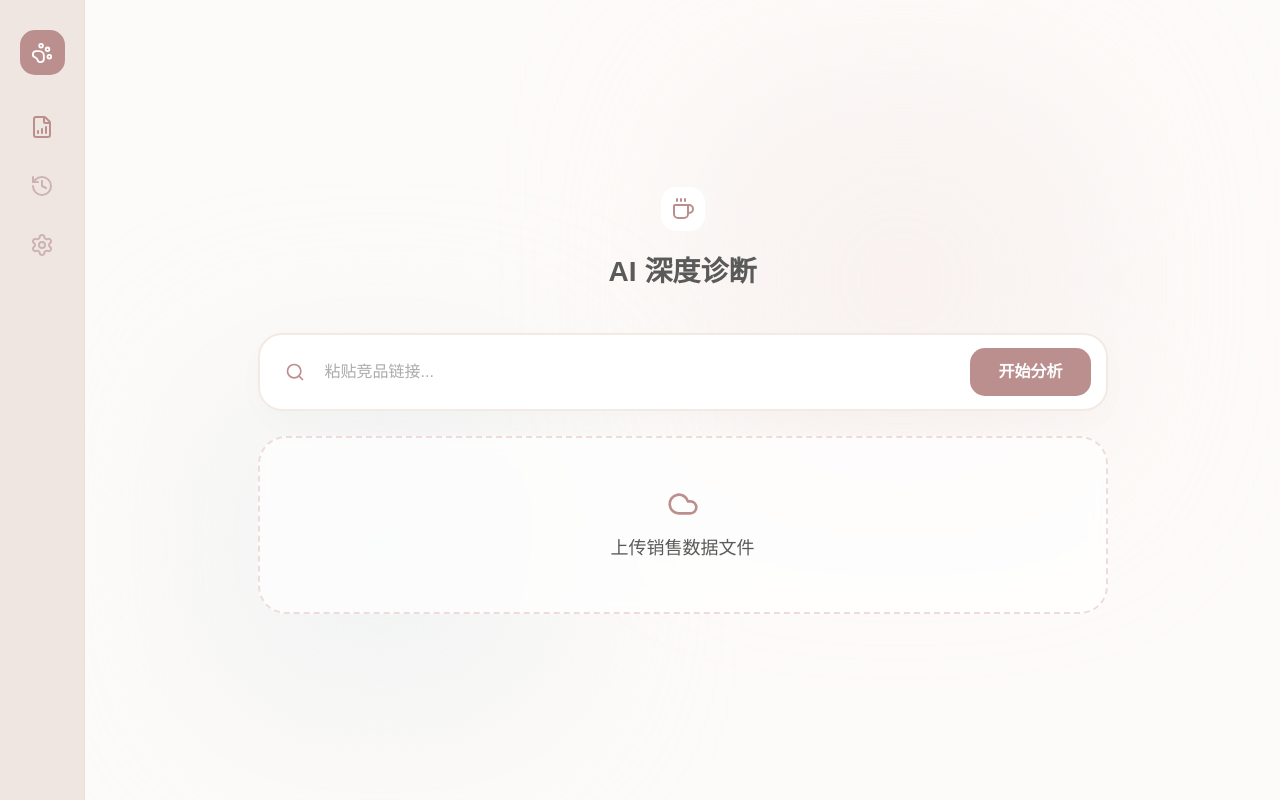
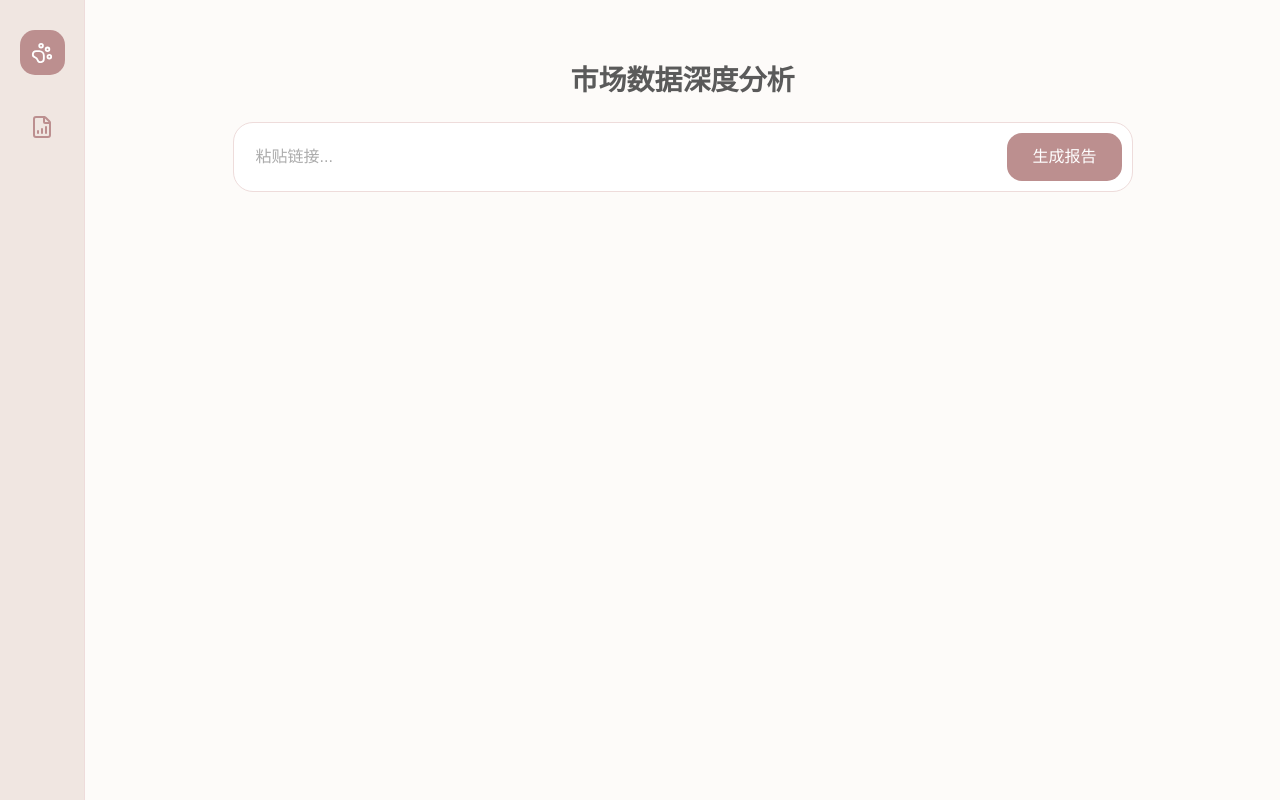
Before and after one commit to olivn11240706/insight-engine, a Next.js app in the folder web/: page / in a window 1280 px wide. Built offline with nearby package versions, Linux system fonts and the light colour scheme.

Commit message:
fix: 补充定义COLORS变量并优化研报风格UI

```diff
--- a/web/app/page.tsx
+++ b/web/app/page.tsx
@@ -1,152 +1,96 @@
 'use client';
 
-import React, { useState, useEffect } from 'react';
+import React, { useState } from 'react';
 import {
-  UploadCloud, Search, Sparkles, Coffee, Cloud,
-  FileBarChart, History as HistoryIcon, Settings, HelpCircle, PawPrint, Trash2
+  UploadCloud, Search, Coffee, Cloud,
+  FileBarChart, History as HistoryIcon, Settings, PawPrint,
+  TrendingUp, DollarSign, Target, Award
 } from 'lucide-react';
 import { PieChart, Pie, Cell, BarChart, Bar, XAxis, Tooltip, ResponsiveContainer } from 'recharts';
 
-const COLORS = ['#BC8F8F', '#A9BA9D', '#8FA9BC', '#BCA48F', '#9B8FBC'];
+// --- 这里必须定义 COLORS，否则会报你在截图中看到的错误 ---
+const CHART_COLORS = ['#BC8F8F', '#A9BA9D', '#8FA9BC', '#BCA48F', '#9B8FBC'];
 
-export default function IntegratedWorkstation() {
-  const [activeTab, setActiveTab] = useState('analyze');
+export default function FixedReportWorkstation() {
   const [url, setUrl] = useState('');
-  const [file, setFile] = useState<File | null>(null);
   const [isAnalyzing, setIsAnalyzing] = useState(false);
   const [reportData, setReportData] = useState<any>(null);
-  const [history, setHistory] = useState<any[]>([]);
-
-  // 初始化时从 LocalStorage 读取历史
-  useEffect(() => {
-    const savedHistory = localStorage.getItem('insight_history');
-    if (savedHistory) setHistory(JSON.parse(savedHistory));
-  }, []);
 
   const handleStartAnalysis = async () => {
-    if (!url && !file) return alert('小动物们需要素材才能分析哦~');
     setIsAnalyzing(true);
-
-    try {
-      const response = await fetch('/api/analyze', {
-        method: 'POST',
-        headers: { 'Content-Type': 'application/json' },
-        body: JSON.stringify({ url, fileName: file?.name }),
-      });
-      const data = await response.json();
-
-      setReportData(data);
-
-      // 保存到历史记录
-      const newRecord = { ...data, id: Date.now(), timestamp: new Date().toLocaleString(), target: url || file?.name };
-      const updatedHistory = [newRecord, ...history];
-      setHistory(updatedHistory);
-      localStorage.setItem('insight_history', JSON.stringify(updatedHistory));
-
-    } catch (error) {
-      alert('分析遇到了点小麻烦，稍后再试吧');
-    } finally {
-      setIsAnalyzing(false);
-    }
-  };
-
-  const clearHistory = () => {
-    if(confirm('确定要清空所有治愈记忆吗？')) {
-      setHistory([]);
-      localStorage.removeItem('insight_history');
-    }
+    await new Promise(resolve => setTimeout(resolve, 1500));
+    setReportData({
+      mainMetrics: [
+        { label: '商品总数', value: '2,595', unit: '件', icon: <Target size={18}/> },
+        { label: '月销量估算', value: '722.8', unit: '万单', icon: <TrendingUp size={18}/> },
+        { label: '核心均价', value: '¥22.5', unit: '', icon: <DollarSign size={18}/> }
+      ],
+      elements: [{ name: '发夹类', value: 62 }, { name: '蝴蝶结', value: 21 }, { name: '鲨鱼夹', value: 11 }, { name: '新中式', value: 6 }],
+      insights: [
+        "市场高度集中：TOP 10 店铺占据近 40% 销量。",
+        "风格趋势：新中式/古风（7.9%）呈现爆发式增长。",
+        "价格区间：10-20元区间竞争最为激烈。"
+      ]
+    });
+    setIsAnalyzing(false);
   };
 
   return (
-    <div style={{ minHeight: '100vh', backgroundColor: '#FDFBF9', display: 'flex', color: '#5A5A5A', fontFamily: '"Noto Sans SC", sans-serif', overflow: 'hidden' }}>
-
-      {/* --- 侧边栏 --- */}
-      <aside style={{ width: '85px', backgroundColor: '#F0E6E1', display: 'flex', flexDirection: 'column', alignItems: 'center', padding: '30px 0', borderRight: '1px solid #EEDCDB', zIndex: 10 }}>
-        <div style={{ width: '45px', height: '45px', backgroundColor: '#BC8F8F', borderRadius: '15px', marginBottom: '40px', display: 'flex', alignItems: 'center', justifyContent: 'center', color: 'white' }}>
-          <PawPrint size={22} />
-        </div>
-        <nav style={{ display: 'flex', flexDirection: 'column', gap: '35px' }}>
-          <FileBarChart size={24} onClick={() => setActiveTab('analyze')} style={{ cursor: 'pointer', color: activeTab === 'analyze' ? '#BC8F8F' : '#A98080', opacity: activeTab === 'analyze' ? 1 : 0.5 }} />
-          <HistoryIcon size={24} onClick={() => setActiveTab('history')} style={{ cursor: 'pointer', color: activeTab === 'history' ? '#BC8F8F' : '#A98080', opacity: activeTab === 'history' ? 1 : 0.5 }} />
-          <Settings size={24} onClick={() => setActiveTab('settings')} style={{ cursor: 'pointer', color: activeTab === 'settings' ? '#BC8F8F' : '#A98080', opacity: activeTab === 'settings' ? 1 : 0.5 }} />
-        </nav>
+    <div style={{ minHeight: '100vh', backgroundColor: '#FDFBF9', display: 'flex', color: '#5A5A5A', fontFamily: 'sans-serif' }}>
+      <aside style={{ width: '85px', backgroundColor: '#F0E6E1', display: 'flex', flexDirection: 'column', alignItems: 'center', padding: '30px 0', borderRight: '1px solid #EEDCDB' }}>
+        <div style={{ width: '45px', height: '45px', backgroundColor: '#BC8F8F', borderRadius: '15px', display: 'flex', alignItems: 'center', justifyContent: 'center', color: 'white', marginBottom: '40px' }}><PawPrint size={22} /></div>
+        <FileBarChart size={24} color="#BC8F8F" />
       </aside>
 
-      {/* --- 主体舞台区 --- */}
-      <main style={{ flex: 1, display: 'flex', flexDirection: 'column', alignItems: 'center', justifyContent: activeTab === 'analyze' ? 'center' : 'flex-start', position: 'relative', padding: '60px 20px', overflowY: 'auto' }}>
+      <main style={{ flex: 1, padding: '60px 40px' }}>
+        <div style={{ maxWidth: '900px', margin: '0 auto' }}>
+          <header style={{ textAlign: 'center', marginBottom: '40px' }}>
+            <h1 style={{ fontSize: '28px', fontWeight: 'bold' }}>市场数据深度分析</h1>
+            <div style={{ background: 'white', borderRadius: '20px', padding: '10px', display: 'flex', border: '1px solid #EEDCDB', marginTop: '20px' }}>
+              <input type="text" placeholder="粘贴链接..." value={url} onChange={(e) => setUrl(e.target.value)} style={{ flex: 1, border: 'none', padding: '12px', outline: 'none' }} />
+              <button onClick={handleStartAnalysis} style={{ backgroundColor: '#BC8F8F', color: 'white', border: 'none', padding: '10px 25px', borderRadius: '15px', cursor: 'pointer' }}>
+                {isAnalyzing ? '分析中...' : '生成报告'}
+              </button>
+            </div>
+          </header>
 
-        {/* 背景水彩块保持 */}
-        <div style={{ position: 'absolute', top: '10%', right: '15%', width: '400px', height: '400px', background: '#EEDCDB', filter: 'blur(100px)', opacity: 0.3, zIndex: 0 }} />
-        <div style={{ position: 'absolute', bottom: '10%', left: '10%', width: '350px', height: '350px', background: '#E1E8EB', filter: 'blur(90px)', opacity: 0.4, zIndex: 0 }} />
-
-        <div style={{ position: 'relative', zIndex: 1, maxWidth: '850px', width: '100%' }}>
-
-          {activeTab === 'analyze' && (
-            <div className="fade-in">
-              <header style={{ textAlign: 'center', marginBottom: '40px' }}>
-                <div style={{ display: 'inline-flex', padding: '10px', backgroundColor: 'white', borderRadius: '15px', marginBottom: '20px' }}><Coffee size={24} color="#BC8F8F" /></div>
-                <h1 style={{ fontSize: '28px', fontWeight: 'bold' }}>AI 深度诊断</h1>
-              </header>
-
-              <div style={{ background: 'white', borderRadius: '24px', padding: '10px 15px', display: 'flex', alignItems: 'center', border: '2px solid #F3EAE3', marginBottom: '25px', boxShadow: '0 10px 30px rgba(0,0,0,0.02)' }}>
-                <Search size={20} color="#BC8F8F" style={{ marginLeft: '10px' }} />
-                <input type="text" placeholder="粘贴竞品链接..." value={url} onChange={(e) => setUrl(e.target.value)} style={{ flex: 1, border: 'none', padding: '15px 20px', outline: 'none', background: 'transparent' }} />
-                <button onClick={handleStartAnalysis} disabled={isAnalyzing} style={{ backgroundColor: '#BC8F8F', color: 'white', border: 'none', padding: '12px 28px', borderRadius: '15px', cursor: 'pointer', fontWeight: '600' }}>
-                  {isAnalyzing ? '分析中...' : '开始分析'}
-                </button>
+          {reportData && (
+            <div style={{ animation: 'fadeIn 0.5s' }}>
+              <div style={{ display: 'grid', gridTemplateColumns: 'repeat(3, 1fr)', gap: '20px', marginBottom: '30px' }}>
+                {reportData.mainMetrics.map((m: any, i: number) => (
+                  <div key={i} style={{ background: 'white', padding: '20px', borderRadius: '20px', border: '1px solid #F3EAE3', textAlign: 'center' }}>
+                    <div style={{ color: '#BC8F8F', marginBottom: '5px' }}>{m.icon}</div>
+                    <div style={{ fontSize: '12px', color: '#888' }}>{m.label}</div>
+                    <div style={{ fontSize: '24px', fontWeight: 'bold' }}>{m.value}</div>
+                  </div>
+                ))}
               </div>
 
-              <div onClick={() => document.getElementById('file-upload')?.click()} style={{ background: 'rgba(255,255,255,0.7)', backdropFilter: 'blur(8px)', borderRadius: '28px', padding: '50px', border: '2px dashed #EEDCDB', textAlign: 'center', cursor: 'pointer', marginBottom: reportData ? '40px' : '0' }}>
-                <input id="file-upload" type="file" hidden onChange={(e) => setFile(e.target.files?.[0] || null)} />
-                <Cloud size={32} color="#BC8F8F" style={{ margin: '0 auto 15px' }} />
-                <h3 style={{ fontSize: '18px' }}>{file ? `已选: ${file.name}` : '上传销售数据文件'}</h3>
+              <div style={{ background: 'white', borderRadius: '24px', padding: '40px', border: '1px solid #F3EAE3' }}>
+                <div style={{ display: 'grid', gridTemplateColumns: '1.2fr 0.8fr', gap: '40px', alignItems: 'center' }}>
+                  <div style={{ height: '300px' }}>
+                    <ResponsiveContainer>
+                      <PieChart>
+                        <Pie data={reportData.elements} innerRadius={60} outerRadius={100} paddingAngle={5} dataKey="value">
+                          {reportData.elements.map((_: any, i: number) => <Cell key={i} fill={CHART_COLORS[i % CHART_COLORS.length]} />)}
+                        </Pie>
+                        <Tooltip />
+                      </PieChart>
+                    </ResponsiveContainer>
+                  </div>
+                  <div>
+                    <h4 style={{ color: '#BC8F8F', marginBottom: '15px' }}>核心洞察</h4>
+                    {reportData.insights.map((text: string, i: number) => (
+                      <p key={i} style={{ fontSize: '13px', color: '#666', marginBottom: '10px', lineHeight: '1.6' }}>• {text}</p>
+                    ))}
+                  </div>
+                </div>
               </div>
-
-              {reportData && (
-                <div className="slide-up" style={{ background: 'white', borderRadius: '32px', padding: '40px', boxShadow: '0 25px 50px rgba(0,0,0,0.04)', marginTop: '30px' }}>
-                  <div style={{ display: 'grid', gridTemplateColumns: '1fr 1fr', gap: '30px', height: '260px', marginBottom: '30px' }}>
-                    <ResponsiveContainer><PieChart><Pie data={reportData.elements} innerRadius={55} outerRadius={75} paddingAngle={10} dataKey="value">{reportData.elements.map((_:any, i:number) => <Cell key={i} fill={COLORS[i % COLORS.length]} />)}</Pie><Tooltip /></PieChart></ResponsiveContainer>
-                    <ResponsiveContainer><BarChart data={reportData.prices}><XAxis dataKey="range" axisLine={false} tickLine={false} /><Bar dataKey="count" fill="#EEDCDB" radius={[8,8,8,8]} barSize={25} /><Tooltip /></BarChart></ResponsiveContainer>
-                  </div>
-                  <div style={{ padding: '20px', backgroundColor: '#FDFBF9', borderRadius: '20px', fontSize: '14px', lineHeight: '1.8' }}>{reportData.summary}</div>
-                </div>
-              )}
-            </div>
-          )}
-
-          {activeTab === 'history' && (
-            <div className="fade-in">
-              <div style={{ display: 'flex', justifyContent: 'space-between', alignItems: 'center', marginBottom: '30px' }}>
-                <h2 style={{ fontSize: '22px' }}>诊断历史</h2>
-                <button onClick={clearHistory} style={{ display: 'flex', alignItems: 'center', gap: '5px', color: '#A98080', background: 'none', border: 'none', cursor: 'pointer' }}><Trash2 size={18}/> 清空历史</button>
-              </div>
-              {history.length === 0 ? (
-                <div style={{ textAlign: 'center', marginTop: '100px', opacity: 0.5 }}>还没有历史记录哦~</div>
-              ) : (
-                <div style={{ display: 'flex', flexDirection: 'column', gap: '15px' }}>
-                  {history.map((item) => (
-                    <div key={item.id} onClick={() => {setReportData(item); setActiveTab('analyze');}} style={{ background: 'white', padding: '20px', borderRadius: '20px', border: '1px solid #F3EAE3', cursor: 'pointer', transition: '0.2s' }} className="history-card">
-                      <div style={{ display: 'flex', justifyContent: 'space-between', marginBottom: '10px' }}>
-                        <strong style={{ color: '#BC8F8F' }}>{item.target}</strong>
-                        <span style={{ fontSize: '12px', color: '#AAA' }}>{item.timestamp}</span>
-                      </div>
-                      <p style={{ fontSize: '13px', color: '#888', whiteSpace: 'nowrap', overflow: 'hidden', textOverflow: 'ellipsis' }}>{item.summary}</p>
-                    </div>
-                  ))}
-                </div>
-              )}
             </div>
           )}
         </div>
       </main>
-
-      <style>{`
-        .fade-in { animation: fadeIn 0.4s ease-out; }
-        .slide-up { animation: slideUp 0.5s ease-out; }
-        .history-card:hover { transform: translateX(10px); border-color: #BC8F8F; }
-        @keyframes fadeIn { from { opacity: 0; } to { opacity: 1; } }
-        @keyframes slideUp { from { opacity: 0; transform: translateY(20px); } to { opacity: 1; transform: translateY(0); } }
-      `}</style>
+      <style>{`@keyframes fadeIn { from { opacity: 0; } to { opacity: 1; } }`}</style>
     </div>
   );
 }
```
Also changed, not shown: 1 other file (tests, documents, lock files or other folders).
